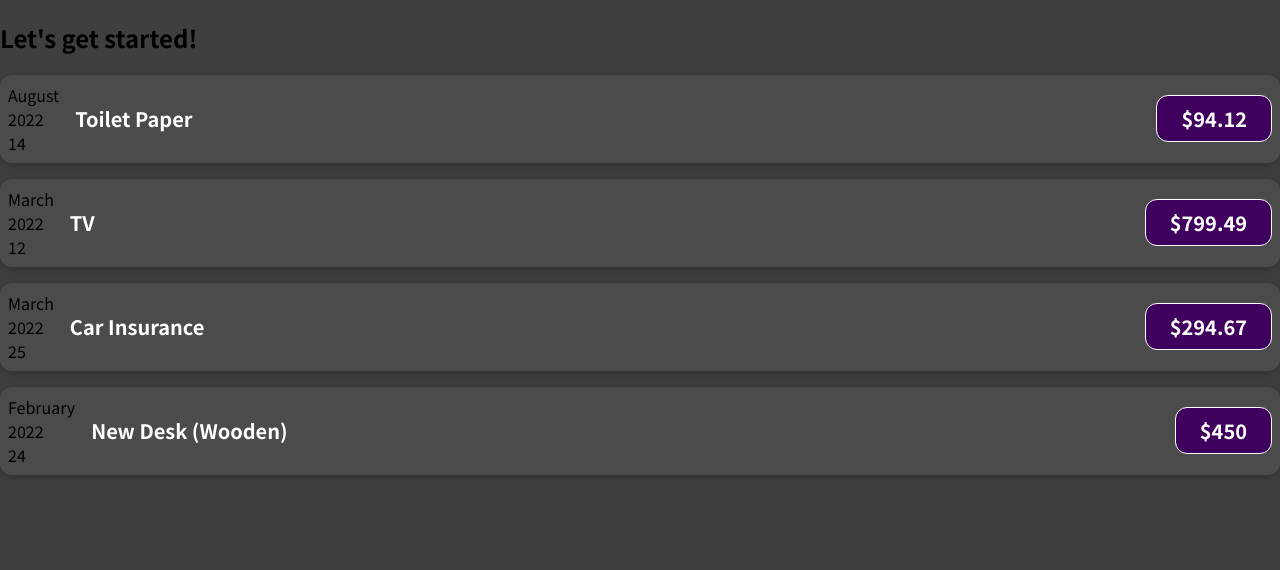
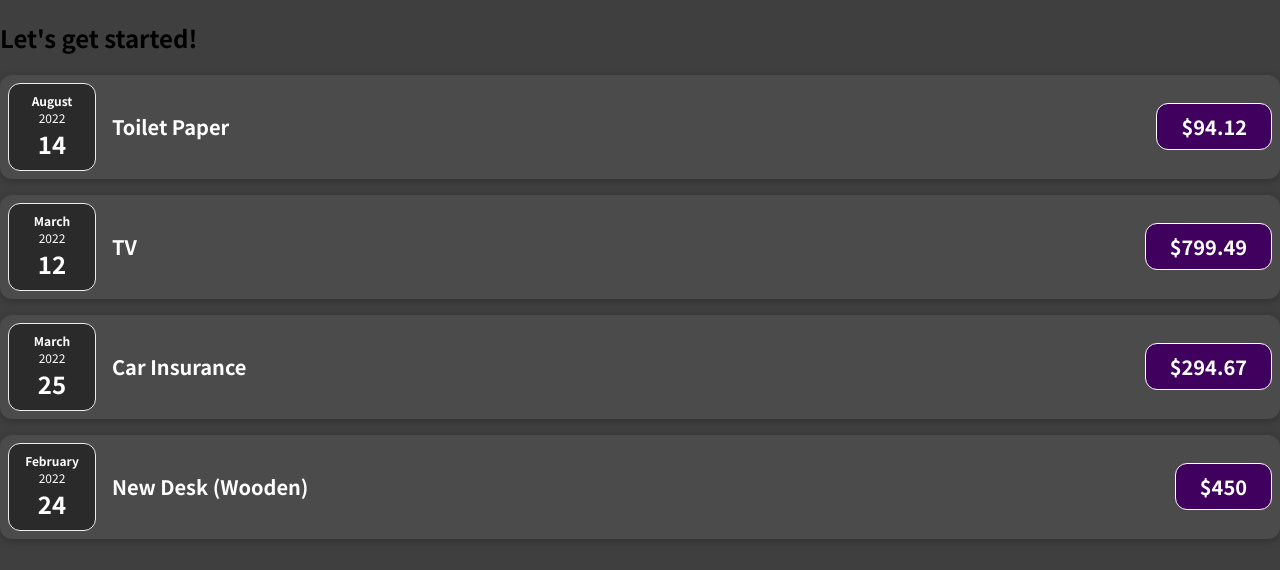
Before and after one commit to jripke74/react-0025, a JavaScript app: page / in a window 1280 px wide. Shown: the top 570 px of the page. Built offline with nearby package versions, Linux system fonts and the light colour scheme.

Commit message:
add ExpenseData component

```diff
--- /dev/null
+++ b/src/components/ExpenseDate.css
@@ -0,0 +1,26 @@
+.expense-date {
+  display: flex;
+  flex-direction: column;
+  width: 5.5rem;
+  height: 5.5rem;
+  border: 1px solid #ececec;
+  background-color: #2a2a2a;
+  color: #fff;
+  border-radius: 12px;
+  align-items: center;
+  justify-content: center;
+}
+
+.expense-date__month {
+  font-size: 0.75rem;
+  font-weight: bold;
+}
+
+.expense-date__year {
+  font-size: 0.75rem;
+}
+
+.expense-date__day {
+  font-size: 1.5rem;
+  font-weight: bold;
+}
--- /dev/null
+++ b/src/components/ExpenseDate.js
@@ -0,0 +1,17 @@
+import './ExpenseDate.css';
+
+const ExpenseDate = (props) => {
+  const month = props.date.toLocaleString('en-US', { month: 'long' });
+  const day = props.date.toLocaleString('en-US', { day: '2-digit' });
+  const year = props.date.getFullYear();
+
+  return (
+    <div className="expense-date">
+      <div className="expense-date__month">{month}</div>
+      <div className="expense-date__year">{year}</div>
+      <div className="expense-date__day">{day}</div>
+    </div>
+  );
+};
+
+export default ExpenseDate;
--- a/src/components/ExpenseItem.js
+++ b/src/components/ExpenseItem.js
@@ -1,17 +1,10 @@
+import ExpenseDate from './ExpenseDate';
 import './ExpenseItem.css';
 
 const ExpenseItem = (props) => {
-  const month = props.date.toLocaleString('en-US', { month: 'long' });
-  const day = props.date.toLocaleString('en-US', { day: '2-digit' });
-  const year = props.date.getFullYear();
-
   return (
     <div className="expense-item">
-      <div>
-        <div>{month}</div>
-        <div>{year}</div>
-        <div>{day}</div>
-      </div>
+      <ExpenseDate date={props.date} />
       <div className="expense-item__description">
         <h2>{props.title}</h2>
         <div className="expense-item__price">${props.amount}</div>
```
